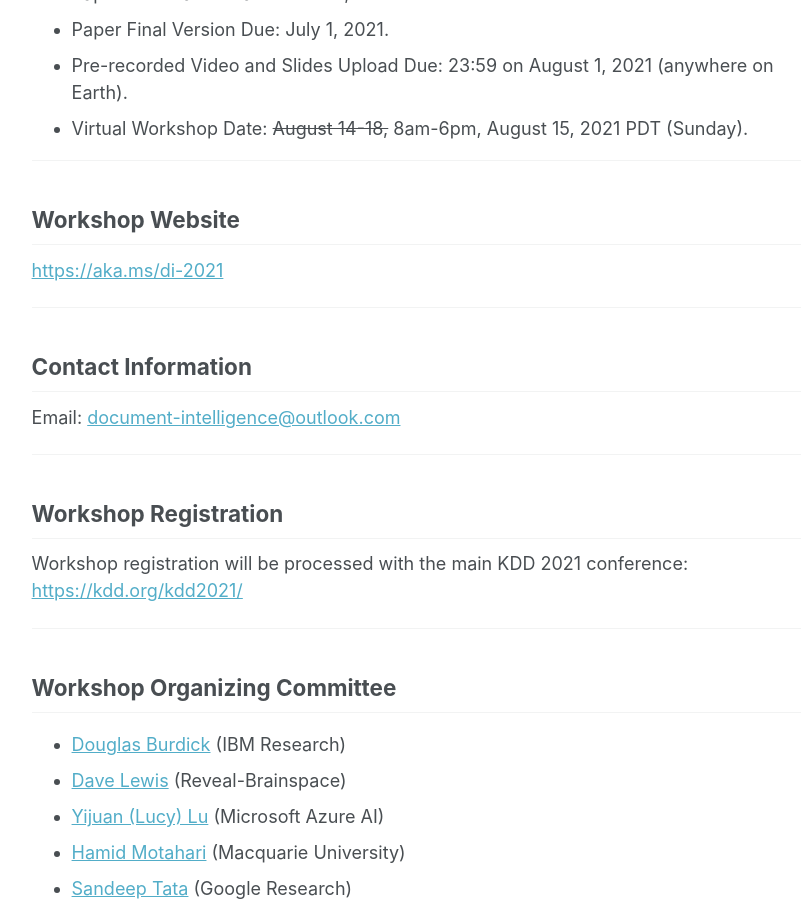
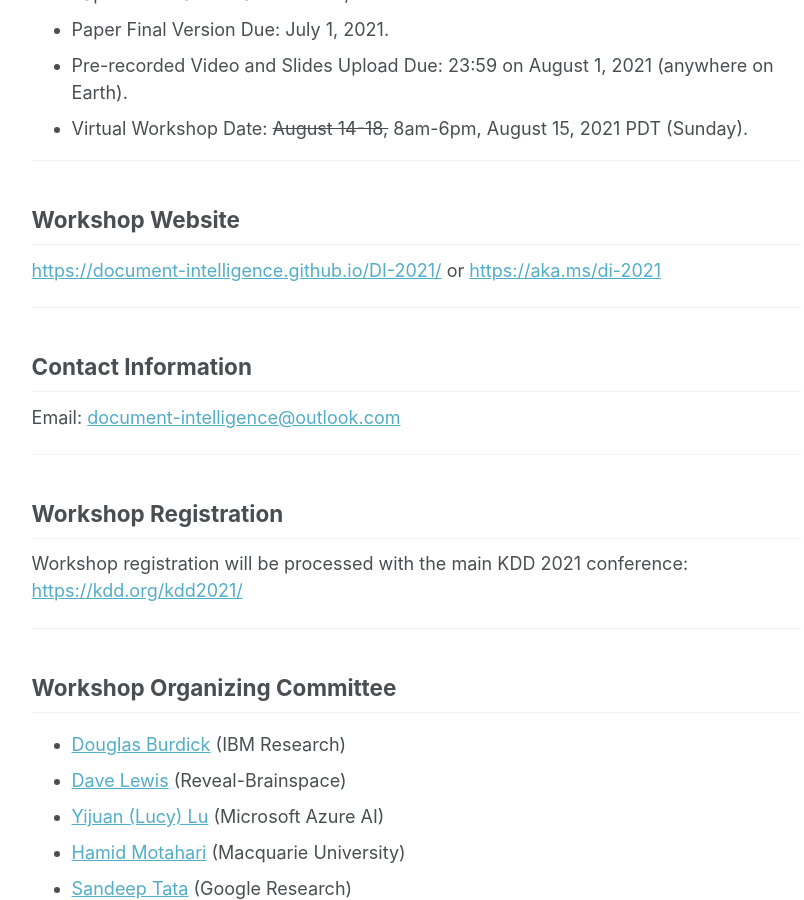
Before and after one commit to document-intelligence/DI-2022, a Jekyll site: the page built from _pages/cfp.md, in a window 1280 px wide and 900 px high, scrolled down 4444 px. Shown: the whole window, without its empty margins (250-1054 px from the left). Built offline with Jekyll 4.4.1, drawn with Linux system fonts in a browser that asks for light colours.

Commit message:
Update cfp.md

```diff
--- a/_pages/cfp.md
+++ b/_pages/cfp.md
@@ -146,7 +146,7 @@ Microsoft Research CMT: <https://cmt3.research.microsoft.com/DI2021>
 
 ## Workshop Website
 
-<https://aka.ms/di-2021>
+<https://document-intelligence.github.io/DI-2021/> or <https://aka.ms/di-2021>
 
 ------
 
```
